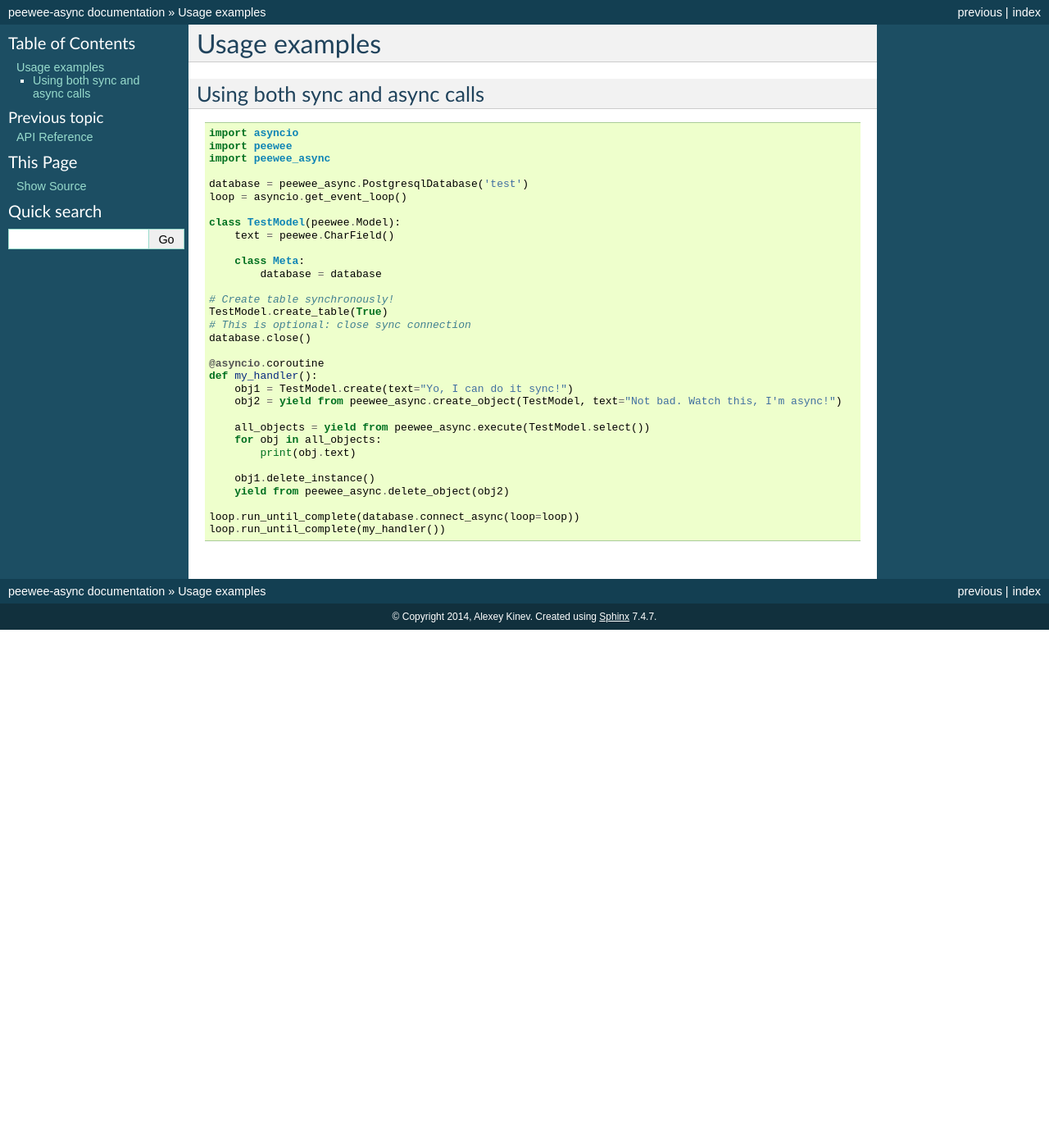
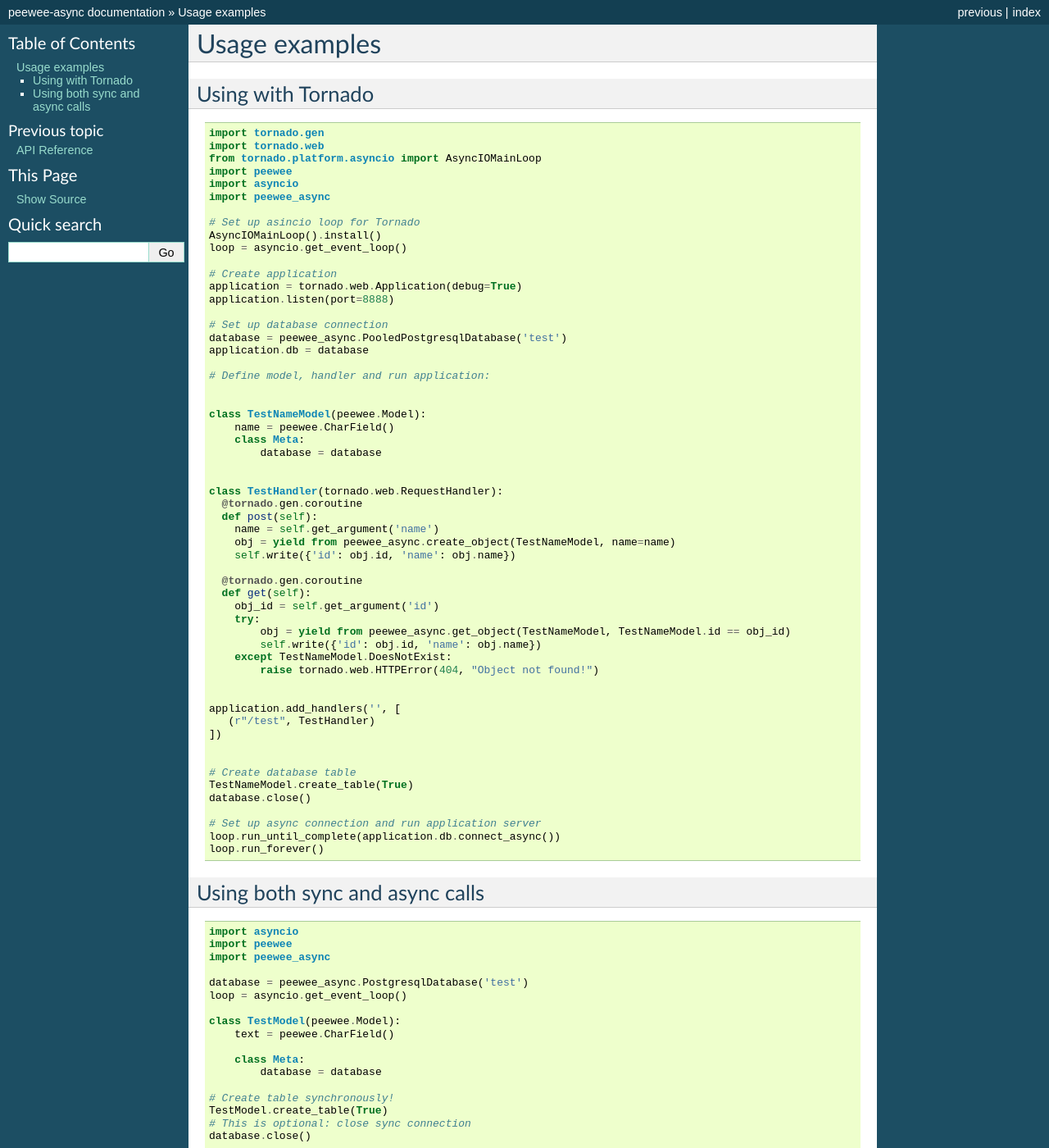
Before and after one commit to 05bit/peewee-async, a Sphinx documentation site: the page built from docs/peewee_async/examples.rst, in a window 1280 px wide and 1400 px high. Shown: the whole window at 82% size. Built offline with Sphinx 7.4.7, drawn with Linux system fonts in a browser that asks for light colours; the version number could not be read and is left out.

Commit message:
Add example of usage with Tornado

```diff
--- a/docs/peewee_async/examples.rst
+++ b/docs/peewee_async/examples.rst
@@ -1,5 +1,69 @@
 Usage examples
 ==============
+
+Using with Tornado
+------------------
+
+.. code-block:: python
+
+    import tornado.gen
+    import tornado.web
+    from tornado.platform.asyncio import AsyncIOMainLoop
+    import peewee
+    import asyncio
+    import peewee_async
+
+    # Set up asincio loop for Tornado
+    AsyncIOMainLoop().install()
+    loop = asyncio.get_event_loop()
+
+    # Create application
+    application = tornado.web.Application(debug=True)
+    application.listen(port=8888)
+
+    # Set up database connection
+    database = peewee_async.PooledPostgresqlDatabase('test')
+    application.db = database
+
+    # Define model, handler and run application:
+
+
+    class TestNameModel(peewee.Model):
+        name = peewee.CharField()
+        class Meta:
+            database = database
+
+
+    class TestHandler(tornado.web.RequestHandler):
+      @tornado.gen.coroutine
+      def post(self):
+        name = self.get_argument('name')
+        obj = yield from peewee_async.create_object(TestNameModel, name=name)
+        self.write({'id': obj.id, 'name': obj.name})
+
+      @tornado.gen.coroutine
+      def get(self):
+        obj_id = self.get_argument('id')
+        try:
+            obj = yield from peewee_async.get_object(TestNameModel, TestNameModel.id == obj_id)
+            self.write({'id': obj.id, 'name': obj.name})
+        except TestNameModel.DoesNotExist:
+            raise tornado.web.HTTPError(404, "Object not found!")
+
+
+    application.add_handlers('', [
+       (r"/test", TestHandler)
+    ])
+
+
+    # Create database table
+    TestNameModel.create_table(True)
+    database.close()
+
+    # Set up async connection and run application server
+    loop.run_until_complete(application.db.connect_async())
+    loop.run_forever()
+
 
 Using both sync and async calls
 -------------------------------
```
